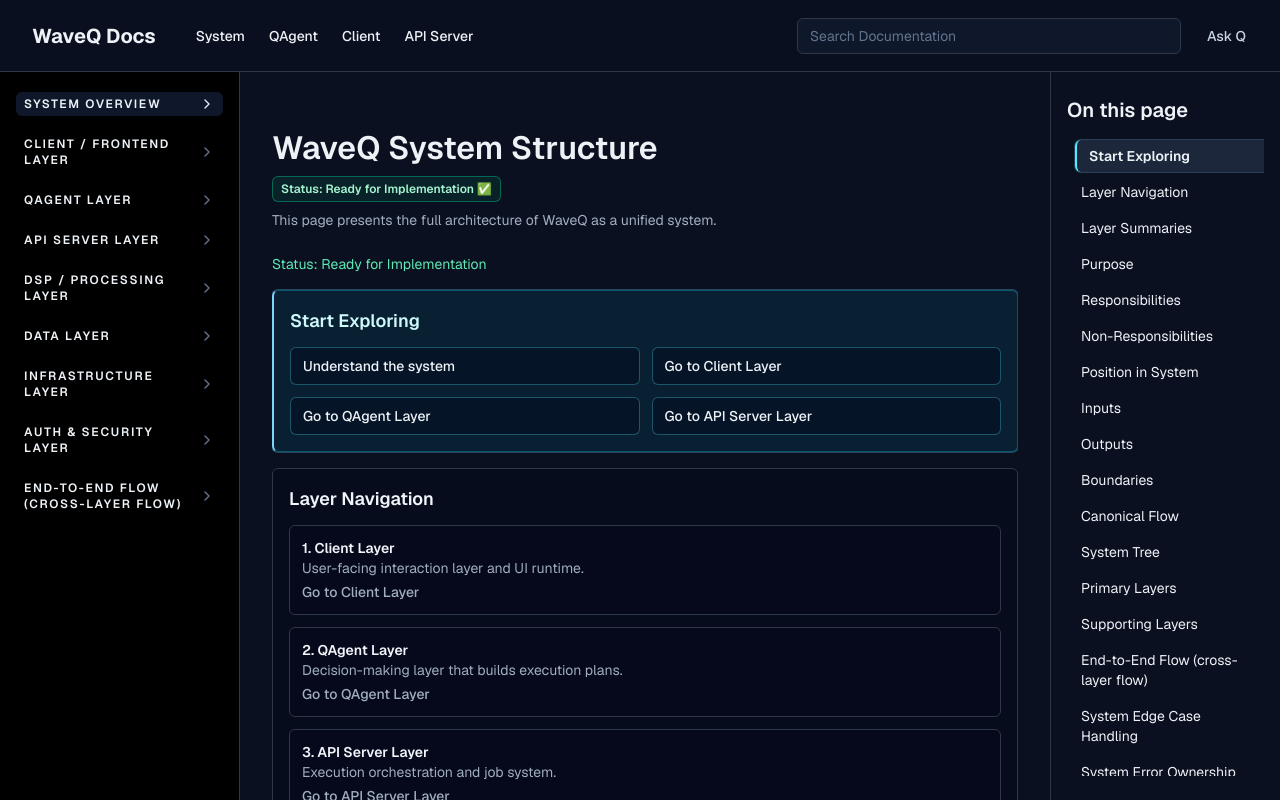
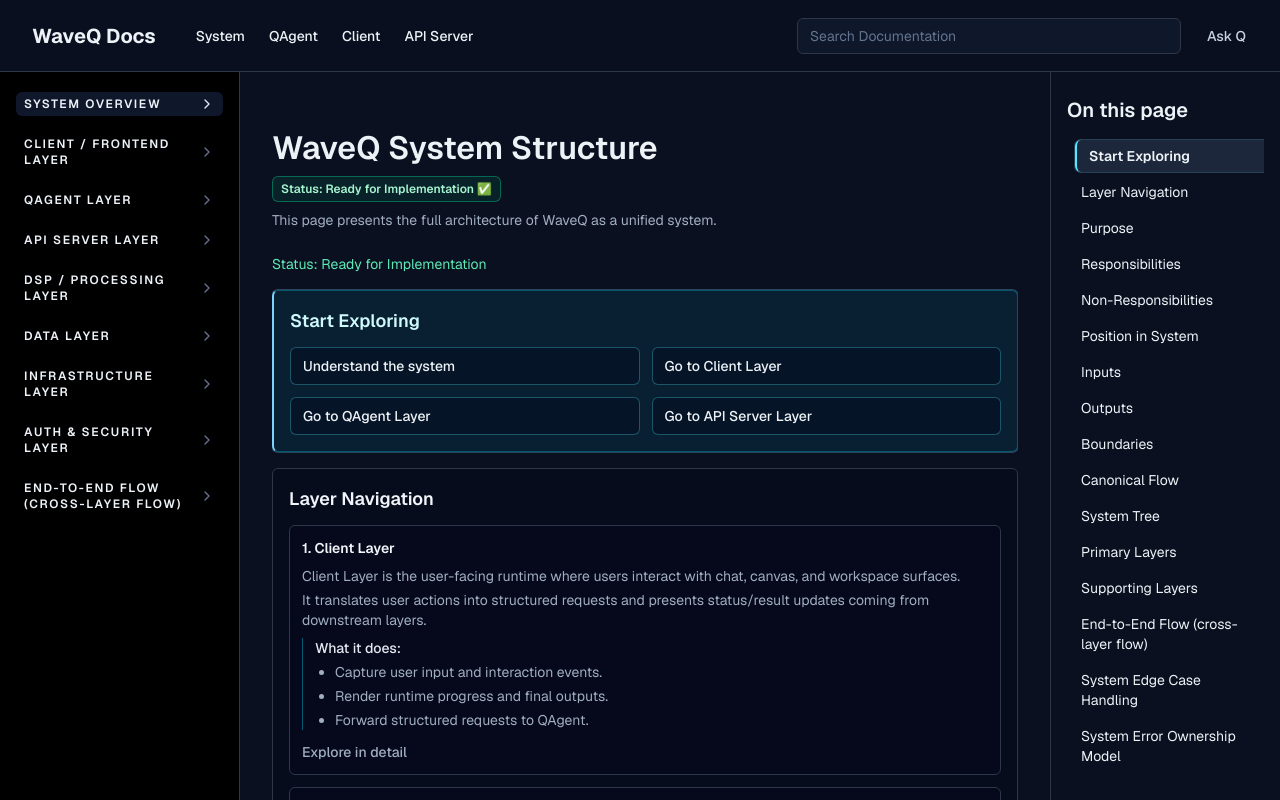
Before and after one commit to liormedan/Qagent-WebSiteDoc, a Next.js app: page /docs/system in a window 1280 px wide. Built offline with nearby package versions, Linux system fonts and the light colour scheme.

Commit message:
docs(system): enrich layer blocks with role and responsibilities

```diff
--- a/src/app/docs/system/page.tsx
+++ b/src/app/docs/system/page.tsx
@@ -35,6 +35,113 @@
   description: "High-level cross-layer path from request to final output.",
 };
 
+const layerNavigationCards: Array<{
+  order: number;
+  title: string;
+  href: string;
+  explanation: string[];
+  responsibilities: string[];
+}> = [
+  {
+    order: 1,
+    title: "Client Layer",
+    href: "/docs/client",
+    explanation: [
+      "Client Layer is the user-facing runtime where users interact with chat, canvas, and workspace surfaces.",
+      "It translates user actions into structured requests and presents status/result updates coming from downstream layers.",
+    ],
+    responsibilities: [
+      "Capture user input and interaction events.",
+      "Render runtime progress and final outputs.",
+      "Forward structured requests to QAgent.",
+    ],
+  },
+  {
+    order: 2,
+    title: "QAgent Layer",
+    href: "/docs/q-agent",
+    explanation: [
+      "QAgent Layer is the decision and planning center of WaveQ.",
+      "It interprets intent, builds execution-ready plans, and enforces approval gates before execution handoff.",
+    ],
+    responsibilities: [
+      "Resolve intent and clarification requirements.",
+      "Build plan and execution handoff artifacts.",
+      "Apply approval logic before API handoff.",
+    ],
+  },
+  {
+    order: 3,
+    title: "API Server Layer",
+    href: "/docs/api",
+    explanation: [
+      "API Server Layer is the orchestration boundary for execution requests from QAgent.",
+      "It validates requests, manages asynchronous job pipelines, and publishes status/results.",
+    ],
+    responsibilities: [
+      "Validate `/run` input contract.",
+      "Create and manage queued jobs.",
+      "Expose status/results through API endpoints.",
+    ],
+  },
+  {
+    order: 4,
+    title: "DSP / Processing Layer",
+    href: "/docs/dsp-layer",
+    explanation: [
+      "DSP / Processing Layer performs audio transformations and signal-level operations during execution.",
+      "It provides specialized processing capabilities used by execution pipelines.",
+    ],
+    responsibilities: [
+      "Run signal processing and audio transformations.",
+      "Support execution engine with processing primitives.",
+      "Produce processed audio outputs.",
+    ],
+  },
+  {
+    order: 5,
+    title: "Data Layer",
+    href: "/docs/data-layer",
+    explanation: [
+      "Data Layer provides canonical storage, schema governance, and lineage traceability for system entities.",
+      "It preserves structured artifacts and historical references across system runs.",
+    ],
+    responsibilities: [
+      "Store canonical records and artifacts.",
+      "Maintain schema consistency.",
+      "Track lineage and reference relationships.",
+    ],
+  },
+  {
+    order: 6,
+    title: "Infrastructure Layer",
+    href: "/docs/infrastructure-layer",
+    explanation: [
+      "Infrastructure Layer supplies the runtime environment that hosts and scales WaveQ services.",
+      "It provides platform-level support for reliability, deployment, and operational execution.",
+    ],
+    responsibilities: [
+      "Provide hosting and runtime environment.",
+      "Support scaling and deployment operations.",
+      "Stabilize execution conditions for system services.",
+    ],
+  },
+  {
+    order: 7,
+    title: "Auth & Security Layer",
+    href: "/docs/auth-security",
+    explanation: [
+      "Auth & Security Layer enforces identity, access control, and isolation boundaries.",
+      "It protects system resources and ensures secure interaction across layers.",
+    ],
+    responsibilities: [
+      "Authenticate identities and session context.",
+      "Authorize access to protected operations.",
+      "Enforce isolation and boundary security rules.",
+    ],
+  },
+];
+
 export default function SystemPage() {
   return (
     <DocsContent>
@@ -62,55 +169,29 @@
       <section className="mt-4 space-y-3 rounded-md border border-[var(--border)] bg-slate-950/30 p-4">
         <h2 className="text-lg font-semibold text-slate-100">Layer Navigation</h2>
         <div className="space-y-3 text-sm text-[var(--muted)]">
-          <div className="rounded-md border border-[var(--border)] bg-slate-950/30 p-3">
-            <p className="font-semibold text-slate-100">1. Client Layer</p>
-            <p>User-facing interaction layer and UI runtime.</p>
-            <Link href="/docs/client" className="mt-1 inline-block font-medium text-[var(--accent)] hover:underline">Go to Client Layer</Link>
-          </div>
-          <div className="rounded-md border border-[var(--border)] bg-slate-950/30 p-3">
-            <p className="font-semibold text-slate-100">2. QAgent Layer</p>
-            <p>Decision-making layer that builds execution plans.</p>
-            <Link href="/docs/q-agent" className="mt-1 inline-block font-medium text-[var(--accent)] hover:underline">Go to QAgent Layer</Link>
-          </div>
-          <div className="rounded-md border border-[var(--border)] bg-slate-950/30 p-3">
-            <p className="font-semibold text-slate-100">3. API Server Layer</p>
-            <p>Execution orchestration and job system.</p>
-            <Link href="/docs/api" className="mt-1 inline-block font-medium text-[var(--accent)] hover:underline">Go to API Server Layer</Link>
-          </div>
-          <div className="rounded-md border border-[var(--border)] bg-slate-950/30 p-3">
-            <p className="font-semibold text-slate-100">4. DSP / Processing Layer</p>
-            <p>Processing and transformation layer for audio workloads.</p>
-            <Link href="/docs/dsp-layer" className="mt-1 inline-block font-medium text-[var(--accent)] hover:underline">Go to DSP / Processing Layer</Link>
-          </div>
-          <div className="rounded-md border border-[var(--border)] bg-slate-950/30 p-3">
-            <p className="font-semibold text-slate-100">5. Data Layer</p>
-            <p>Canonical storage and data model layer.</p>
-            <Link href="/docs/data-layer" className="mt-1 inline-block font-medium text-[var(--accent)] hover:underline">Go to Data Layer</Link>
-          </div>
-          <div className="rounded-md border border-[var(--border)] bg-slate-950/30 p-3">
-            <p className="font-semibold text-slate-100">6. Infrastructure Layer</p>
-            <p>Platform runtime and deployment support layer.</p>
-            <Link href="/docs/infrastructure-layer" className="mt-1 inline-block font-medium text-[var(--accent)] hover:underline">Go to Infrastructure Layer</Link>
-          </div>
-          <div className="rounded-md border border-[var(--border)] bg-slate-950/30 p-3">
-            <p className="font-semibold text-slate-100">7. Auth & Security Layer</p>
-            <p>Identity, access, and isolation boundary layer.</p>
-            <Link href="/docs/auth-security" className="mt-1 inline-block font-medium text-[var(--accent)] hover:underline">Go to Auth & Security Layer</Link>
-          </div>
-        </div>
-      </section>
-
-      <section className="mt-4 space-y-3 rounded-md border border-[var(--border)] bg-slate-950/30 p-4">
-        <h2 className="text-lg font-semibold text-slate-100">Layer Summaries</h2>
-        <div className="space-y-2 text-sm text-[var(--muted)]">
-          <p><span className="font-semibold text-slate-100">Client Layer:</span> User-facing interaction layer and UI runtime.</p>
-          <p><span className="font-semibold text-slate-100">QAgent Layer:</span> Decision-making layer that builds execution plans.</p>
-          <p><span className="font-semibold text-slate-100">API Server Layer:</span> Execution orchestration and job system.</p>
-          <p><span className="font-semibold text-slate-100">DSP / Processing Layer:</span> Processing and transformation layer for audio workloads.</p>
-          <p><span className="font-semibold text-slate-100">Data Layer:</span> Canonical storage and data model layer.</p>
-          <p><span className="font-semibold text-slate-100">Infrastructure Layer:</span> Platform runtime and deployment support layer.</p>
-          <p><span className="font-semibold text-slate-100">Auth & Security Layer:</span> Identity, access, and isolation boundary layer.</p>
-          <p><span className="font-semibold text-slate-100">End-to-End Flow:</span> Cross-layer path from request to output.</p>
+          {layerNavigationCards.map((layer) => (
+            <div key={layer.title} className="rounded-md border border-[var(--border)] bg-slate-950/30 p-3">
+              <p className="font-semibold text-slate-100">
+                {layer.order}. {layer.title}
+              </p>
+              <div className="mt-2 space-y-1">
+                {layer.explanation.map((line) => (
+                  <p key={line}>{line}</p>
+                ))}
+              </div>
+              <div className="mt-2 border-l border-cyan-400/40 pl-3">
+                <p className="font-medium text-slate-200">What it does:</p>
+                <ul className="mt-1 list-disc space-y-1 pl-5">
+                  {layer.responsibilities.map((item) => (
+                    <li key={item}>{item}</li>
+                  ))}
+                </ul>
+              </div>
+              <Link href={layer.href} className="mt-3 inline-block font-medium text-[var(--accent)] hover:underline">
+                Explore in detail
+              </Link>
+            </div>
+          ))}
         </div>
       </section>
 
```
